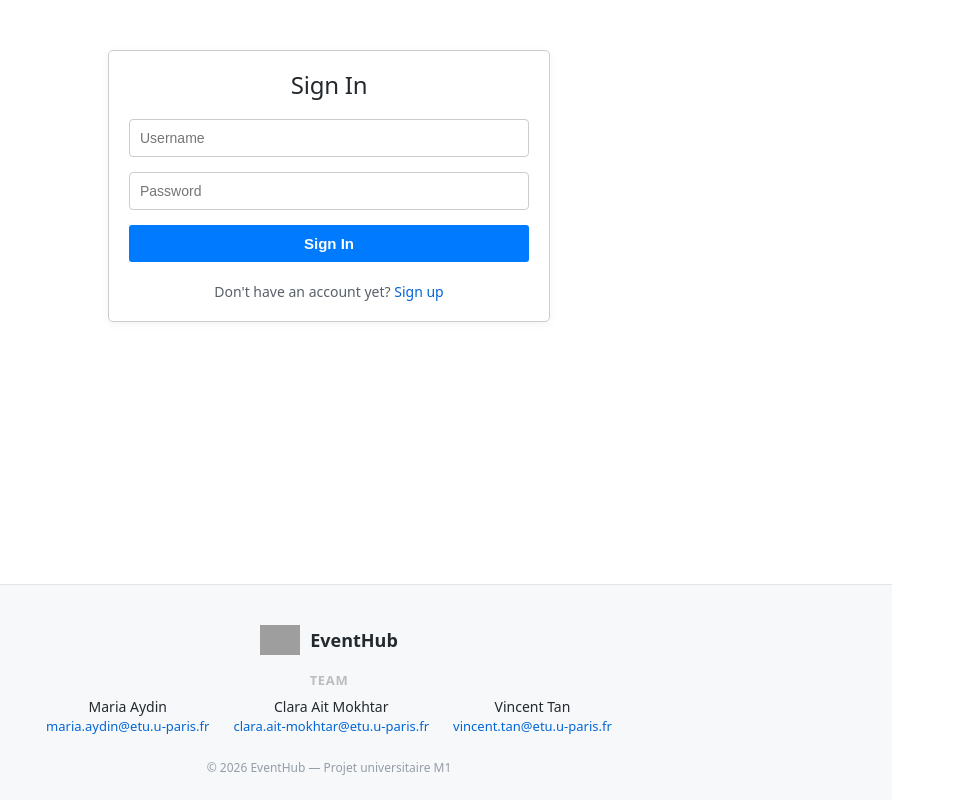
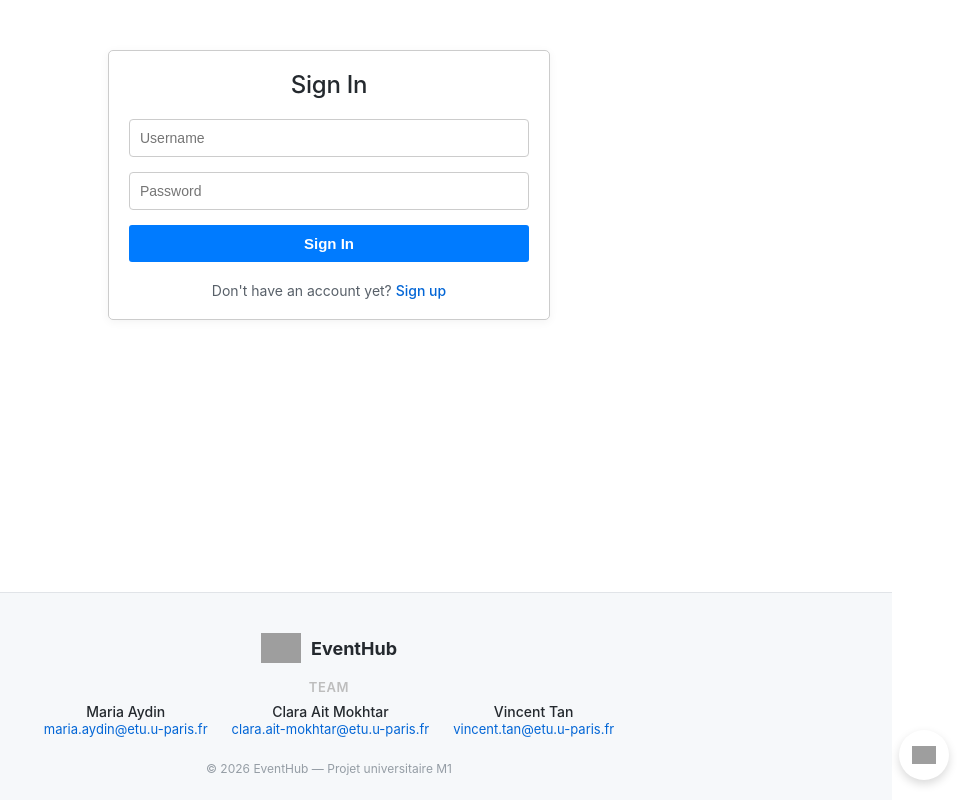
Before and after one commit to claraait123/EventHub, a React (Vite) app in the folder frontend/: page /login in a window 1280 px wide. Shown: the whole page, without its empty margins (311-1280 px from the left). Built offline with nearby package versions, Linux system fonts and the light colour scheme; no server answers; grey boxes are pictures that could not be loaded.

Commit message:
dark/light mode

```diff
--- a/frontend/src/App.jsx
+++ b/frontend/src/App.jsx
@@ -1,4 +1,6 @@
+import React from 'react';
 import { BrowserRouter as Router, Routes, Route, Navigate } from 'react-router-dom';
+import ThemeToggle from './components/ThemeToggle';
 import Login from './components/Login';
 import EventList from './components/EventList';
 import EventDetails from './components/EventDetails';
@@ -35,7 +37,11 @@ function App() {
             <Route path="*" element={<Navigate to="/events" />} />
           </Routes>
         </div>
+
         <Footer />
+
+        <ThemeToggle />
+
       </div>
     </Router>
   );
--- /dev/null
+++ b/frontend/src/components/ThemeToggle.jsx
@@ -0,0 +1,29 @@
+import React, { useState, useEffect } from 'react';
+
+const ThemeToggle = () => {
+  const [isDarkMode, setIsDarkMode] = useState(false);
+
+  useEffect(() => {
+    if (isDarkMode) {
+      document.documentElement.setAttribute('data-theme', 'dark');
+    } else {
+      document.documentElement.setAttribute('data-theme', 'light');
+    }
+  }, [isDarkMode]);
+
+  return (
+    <button
+      className="theme-toggle-btn"
+      onClick={() => setIsDarkMode(!isDarkMode)}
+      title={isDarkMode ? "Passer au mode clair" : "Passer au mode sombre"}
+    >
+      <img
+        src={isDarkMode ? "/sun.ico" : "/moon.ico"}
+        alt={isDarkMode ? "Mode clair" : "Mode sombre"}
+        className="theme-icon"
+      />
+    </button>
+  );
+};
+
+export default ThemeToggle;
--- a/frontend/src/index.css
+++ b/frontend/src/index.css
@@ -95,11 +95,21 @@
   --shadow-lg: 0 2px 10px rgba(0, 0, 0, 0.5);
 }
 
+@media (prefers-color-scheme: dark) {
+  :root:not([data-theme="light"]) {
+    --bg-color: #121212;
+    --text-color: #ffffff;
+    --primary-color: #bb86fc;
+    --card-bg: #1e1e1e;
+    --border-color: #333333;
+  }
+}
+
 body {
   margin: 0;
-  background-color: var(--bg-primary);
-  color: var(--text-primary);
-  font-family: system-ui, 'Segoe UI', Roboto, sans-serif;
+  font-family: -apple-system, BlinkMacSystemFont, 'Segoe UI', 'Roboto', Helvetica, Arial, sans-serif;
+  background-color: var(--bg-color);
+  color: var(--text-color);
   transition: background-color 0.3s ease, color 0.3s ease;
 }
 
@@ -165,6 +175,20 @@ code {
   background: var(--code-bg);
 }
 
+.card {
+  background-color: var(--card-bg);
+  border: 1px solid var(--border-color);
+  transition: background-color 0.3s ease, border-color 0.3s ease;
+}
+
+button {
+  background-color: var(--primary-color);
+  color: #ffffff;
+  border: none;
+  padding: 10px 15px;
+  border-radius: 5px;
+  cursor: pointer;
+}
 
 /* ========================================= */
 /* App.css */
@@ -459,6 +483,7 @@ code {
 /* EventCard.css */
 /* ========================================= */
 
+
 .event-custom-card {
   border: 1px solid #e1e4e8;
   border-radius: 8px;
@@ -1540,3 +1565,37 @@ h4 {
     grid-template-columns: 1fr;
   }
 }
+
+
+/* ========================================= */
+/* Theme button */
+/* ========================================= */
+
+
+.theme-toggle-btn {
+  position: fixed;
+  bottom: 20px;
+  right: 20px;
+  width: 50px;
+  height: 50px;
+  border-radius: 50%;
+  background-color: var(--card-bg);
+  border: 1px solid var(--border-color);
+  box-shadow: 0 4px 10px rgba(0, 0, 0, 0.15);
+  display: flex;
+  align-items: center;
+  justify-content: center;
+  cursor: pointer;
+  z-index: 9999;
+  transition: transform 0.2s ease, background-color 0.3s ease;
+}
+
+.theme-toggle-btn:hover {
+  transform: scale(1.1);
+}
+
+.theme-icon {
+  width: 24px;
+  height: 24px;
+  object-fit: contain;
+}
```
Also changed, not shown: 2 other files (tests, documents, lock files or other folders).
